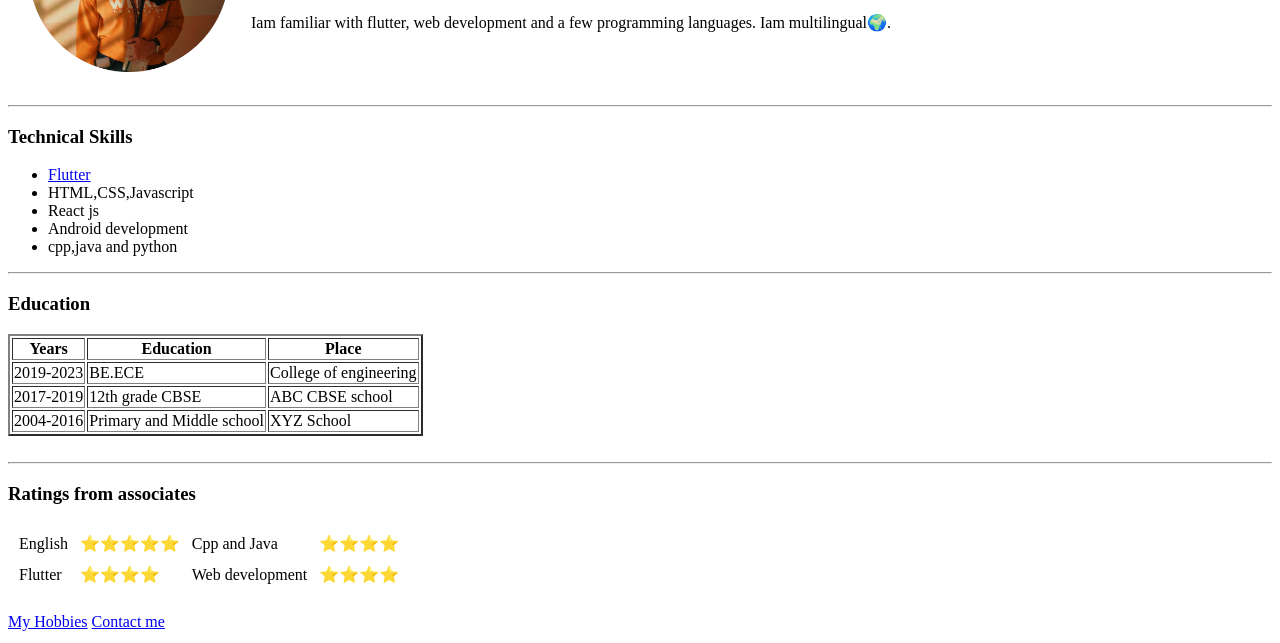
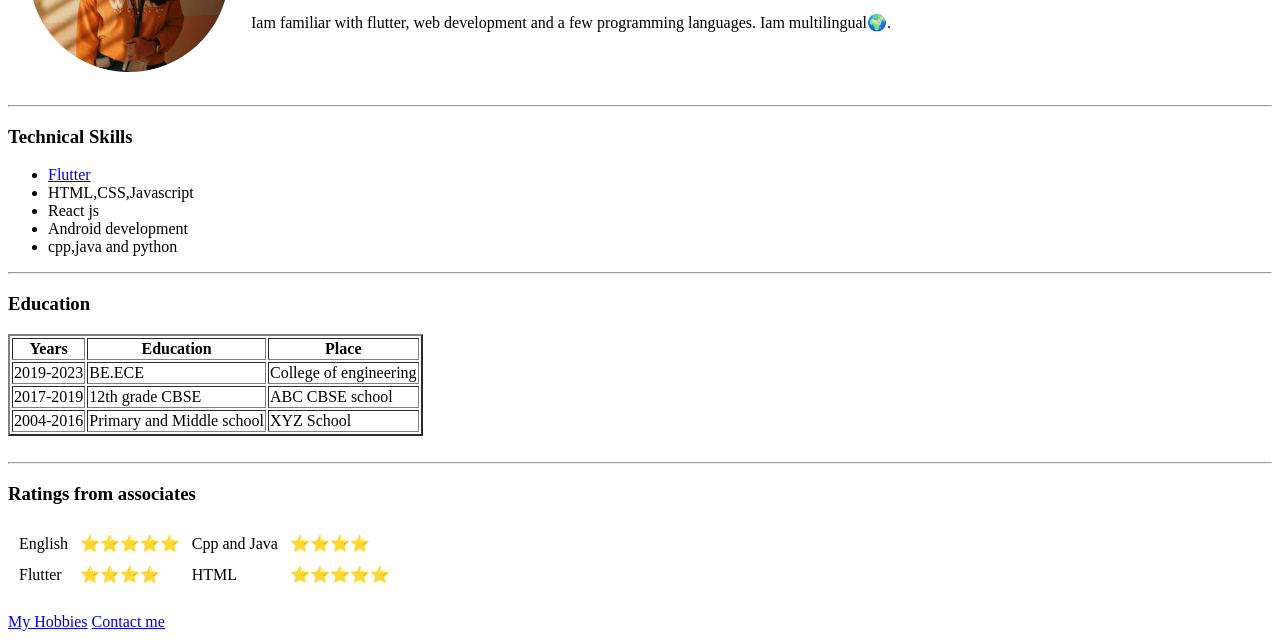
Before and after one commit to Preethisree28/CV, a plain HTML site: page index.html in a window 1280 px wide. Shown: the part 157-800 px from the top of the page. Drawn offline with Linux system fonts and the light colour scheme.

Commit message:
Update index.html

```diff
--- a/index.html
+++ b/index.html
@@ -63,8 +63,8 @@
     <tr>
       <td>Flutter</td>
       <td>⭐⭐⭐⭐</td>
-      <td>Web development</td>
-      <td>⭐⭐⭐⭐</td>
+      <td>HTML</td>
+      <td>⭐⭐⭐⭐⭐</td>
     </tr>
   </table>
   <br>
```
